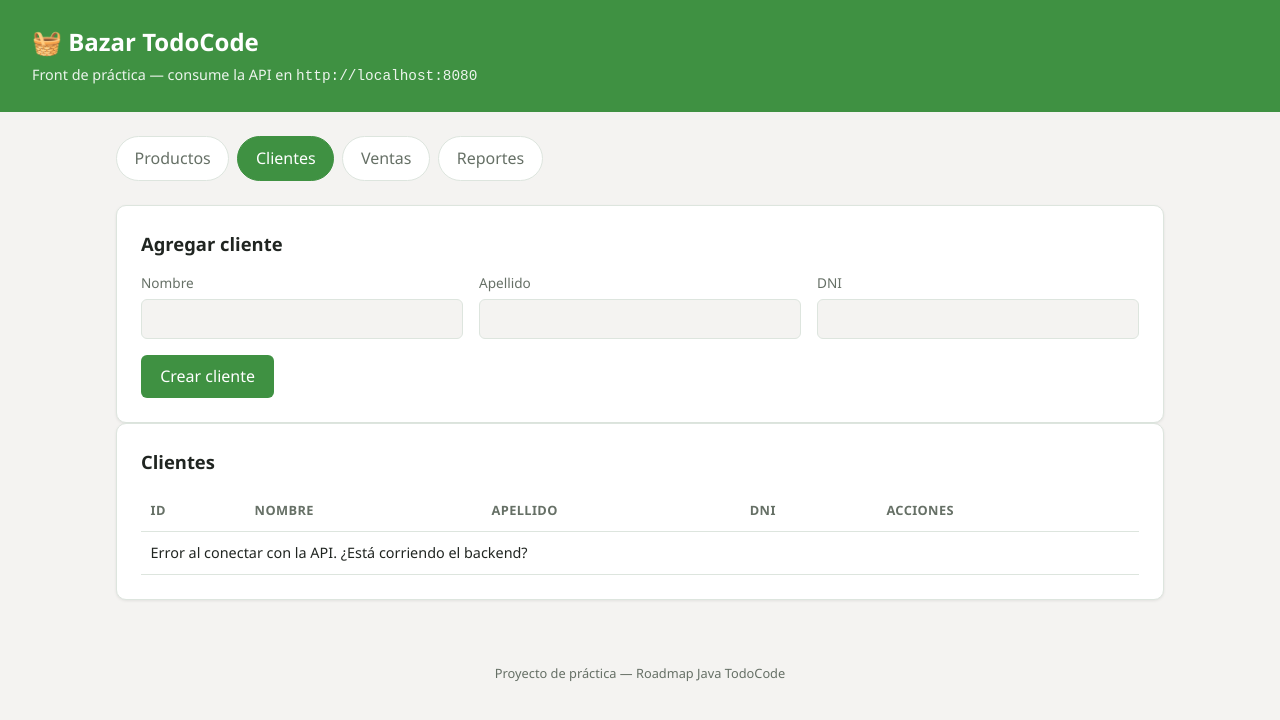
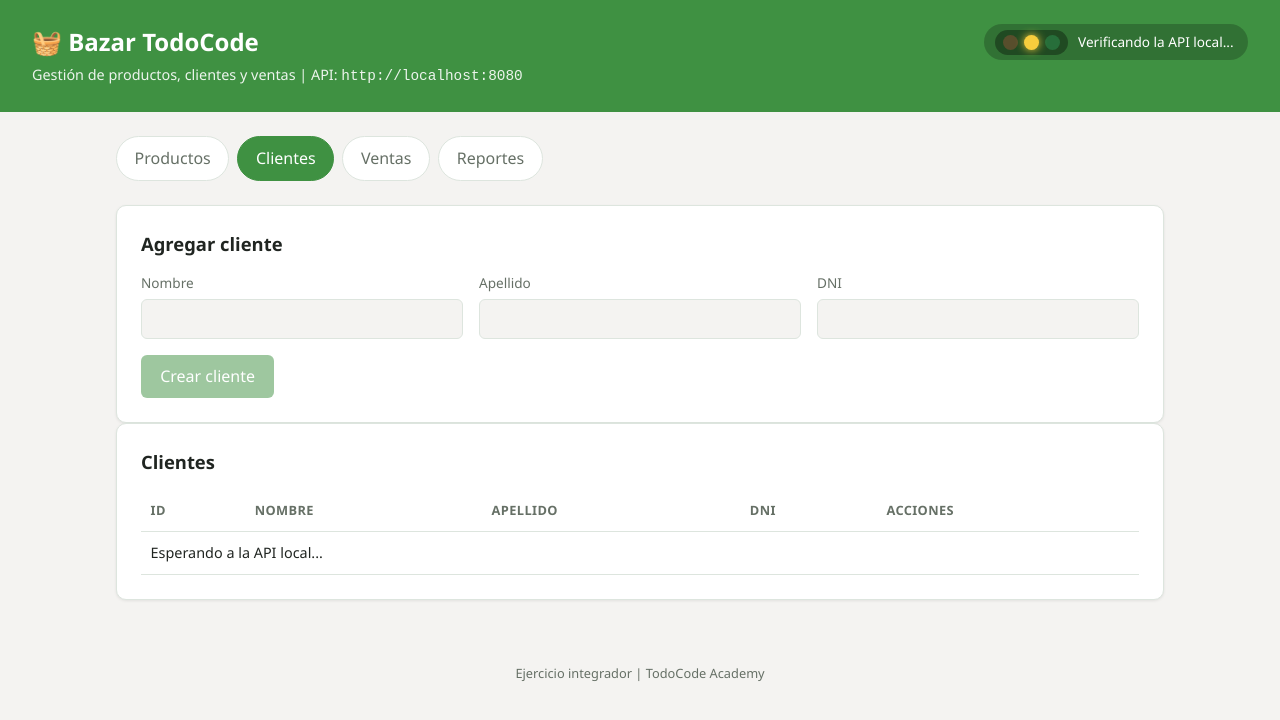
Before and after one commit to mdev-repos/front_bazar__curso_todocode, a plain HTML site: page index.html in a window 1280 px wide. Both pictures are taken after a click on the button "Clientes". Drawn offline with Linux system fonts and the light colour scheme; no server answers.

Commit message:
feat: wake the server on load with a traffic light and block backend actions until it is ready

```diff
--- a/css/style.css
+++ b/css/style.css
@@ -303,3 +303,84 @@ footer {
     font-size: 0.8rem;
     padding-bottom: 2rem;
 }
+
+
+/* ---------- Semáforo del servidor ---------- */
+
+.header-top {
+    display: flex;
+    align-items: center;
+    justify-content: space-between;
+    gap: 1rem;
+    flex-wrap: wrap;
+}
+
+.api-status {
+    display: inline-flex;
+    align-items: center;
+    gap: 0.6rem;
+    background: rgba(0, 0, 0, 0.22);
+    padding: 0.35rem 0.9rem 0.35rem 0.7rem;
+    border-radius: 999px;
+    font-size: 0.85rem;
+}
+
+.semaphore {
+    display: inline-flex;
+    gap: 6px;
+    background: rgba(0, 0, 0, 0.35);
+    padding: 5px 8px;
+    border-radius: 999px;
+}
+
+.light {
+    width: 15px;
+    height: 15px;
+    border-radius: 50%;
+    opacity: 0.25;
+    transition: opacity 0.2s ease, box-shadow 0.2s ease;
+}
+
+.light.on { opacity: 1; }
+.light-red { background: #ff5a4d; }
+.light-yellow { background: #ffd23f; }
+.light-green { background: #3ddc84; }
+.light-red.on { box-shadow: 0 0 8px #ff5a4d; }
+.light-yellow.on { box-shadow: 0 0 8px #ffd23f; }
+.light-green.on { box-shadow: 0 0 8px #3ddc84; }
+
+.api-status[data-state="checking"] .light-yellow.on {
+    animation: blink 1s ease-in-out infinite;
+}
+
+@keyframes blink {
+    50% { opacity: 0.35; }
+}
+
+@media (prefers-reduced-motion: reduce) {
+    .api-status[data-state="checking"] .light-yellow.on {
+        animation: none;
+    }
+}
+
+.status-retry {
+    background: rgba(255, 255, 255, 0.2);
+    color: #fff;
+    border: 1px solid rgba(255, 255, 255, 0.5);
+    border-radius: 999px;
+    padding: 0.1rem 0.7rem;
+    font: inherit;
+    cursor: pointer;
+}
+
+/* ---------- Botones bloqueados mientras el servidor no responde ---------- */
+
+body[data-backend="waiting"] .needs-backend {
+    opacity: 0.5;
+    cursor: not-allowed;
+}
+
+body[data-backend="waiting"] .btn-primary.needs-backend:hover,
+body[data-backend="waiting"] .btn-danger.needs-backend:hover {
+    filter: none;
+}
--- a/index.html
+++ b/index.html
@@ -9,8 +9,19 @@
 <body>
 
     <header>
-        <h1>🧺 Bazar TodoCode</h1>
-        <p>Front de práctica — consume la API en <code id="api-url-label"></code></p>
+        <div class="header-top">
+            <h1>🧺 Bazar TodoCode</h1>
+            <div id="api-status" class="api-status" data-state="checking" role="status" aria-live="polite">
+                <span class="semaphore" aria-hidden="true">
+                    <span class="light light-red" data-light="red"></span>
+                    <span class="light light-yellow on" data-light="yellow"></span>
+                    <span class="light light-green" data-light="green"></span>
+                </span>
+                <span id="api-status-text">Conectando al servidor...</span>
+                <button type="button" id="retry-status" class="status-retry" hidden>Reintentar</button>
+            </div>
+        </div>
+        <p>Gestión de productos, clientes y ventas | API: <code id="api-url-label"></code></p>
     </header>
 
     <main>
@@ -33,7 +44,7 @@
                         <label>Stock <input type="number" name="stock" min="0" step="0.01" required></label>
                     </div>
                     <div class="form-actions">
-                        <button type="submit" class="btn btn-primary">Crear producto</button>
+                        <button type="submit" class="btn btn-primary needs-backend">Crear producto</button>
                         <span id="create-product-feedback" class="feedback"></span>
                     </div>
                 </form>
@@ -42,7 +53,7 @@
             <section>
                 <h2>Inventario</h2>
                 <label class="toggle-row">
-                    <input type="checkbox" id="low-stock-toggle">
+                    <input type="checkbox" id="low-stock-toggle" class="needs-backend">
                     Mostrar solo productos con bajo stock
                 </label>
                 <div class="table-wrapper">
@@ -70,7 +81,7 @@
                         <label>DNI <input type="text" name="dni" required></label>
                     </div>
                     <div class="form-actions">
-                        <button type="submit" class="btn btn-primary">Crear cliente</button>
+                        <button type="submit" class="btn btn-primary needs-backend">Crear cliente</button>
                         <span id="create-client-feedback" class="feedback"></span>
                     </div>
                 </form>
@@ -104,7 +115,7 @@
                     <button type="button" id="add-sale-item" class="btn btn-secondary btn-small">+ Agregar producto</button>
 
                     <div class="form-actions">
-                        <button type="submit" class="btn btn-primary">Registrar venta</button>
+                        <button type="submit" class="btn btn-primary needs-backend">Registrar venta</button>
                         <span id="create-sale-feedback" class="feedback"></span>
                     </div>
                 </form>
@@ -133,13 +144,13 @@
                     <label>Monto total vendido en una fecha
                         <input type="date" id="report-date">
                     </label>
-                    <button type="button" id="query-amount-by-date" class="btn btn-primary btn-small">Consultar</button>
+                    <button type="button" id="query-amount-by-date" class="btn btn-primary btn-small needs-backend">Consultar</button>
                     <p id="amount-by-date-output" class="report-output"></p>
                 </div>
 
                 <div class="report-block">
                     <p>Venta con el monto más alto registrada</p>
-                    <button type="button" id="query-highest-sale" class="btn btn-primary btn-small">Consultar</button>
+                    <button type="button" id="query-highest-sale" class="btn btn-primary btn-small needs-backend">Consultar</button>
                     <p id="highest-sale-output" class="report-output"></p>
                 </div>
             </section>
@@ -147,7 +158,7 @@
     </main>
 
     <footer>
-        Proyecto de práctica — Roadmap Java TodoCode
+        Ejercicio integrador | TodoCode Academy
     </footer>
 
     <!-- ==================== MODALES ==================== -->
@@ -163,7 +174,7 @@
                 <label>Stock <input type="number" name="stock" min="0" step="0.01"></label>
             </div>
             <div class="form-actions">
-                <button type="submit" class="btn btn-primary">Guardar cambios</button>
+                <button type="submit" class="btn btn-primary needs-backend">Guardar cambios</button>
                 <button type="button" id="cancel-edit-product" class="btn btn-secondary">Cancelar</button>
                 <span id="edit-product-feedback" class="feedback"></span>
             </div>
@@ -180,7 +191,7 @@
                 <label>DNI <input type="text" name="dni"></label>
             </div>
             <div class="form-actions">
-                <button type="submit" class="btn btn-primary">Guardar cambios</button>
+                <button type="submit" class="btn btn-primary needs-backend">Guardar cambios</button>
                 <button type="button" id="cancel-edit-client" class="btn btn-secondary">Cancelar</button>
                 <span id="edit-client-feedback" class="feedback"></span>
             </div>
@@ -197,6 +208,7 @@
 
     <script src="js/config.js"></script>
     <script src="js/api.js"></script>
+    <script src="js/status.js"></script>
     <script src="js/app.js"></script>
     <script>
         document.querySelector("#api-url-label").textContent = API_BASE_URL;
--- a/js/api.js
+++ b/js/api.js
@@ -1,5 +1,5 @@
 // ------------------------------------------------------------------
-// Capa de acceso a la API — el único lugar del front que sabe que
+// Capa de acceso a la API | el único lugar del front que sabe que
 // existe un backend REST. app.js nunca llama a fetch() directamente.
 // ------------------------------------------------------------------
 
--- a/js/app.js
+++ b/js/app.js
@@ -55,8 +55,8 @@ function renderProducts(list) {
             <td>${money(product.price)}</td>
             <td>${product.stock}${lowStock ? ' <span class="badge badge-warning">bajo stock</span>' : ""}</td>
             <td class="actions">
-                <button class="btn btn-small btn-edit" data-id="${product.productCode}">Editar</button>
-                <button class="btn btn-small btn-danger" data-id="${product.productCode}">Eliminar</button>
+                <button class="btn btn-small btn-edit needs-backend" data-id="${product.productCode}">Editar</button>
+                <button class="btn btn-small btn-danger needs-backend" data-id="${product.productCode}">Eliminar</button>
             </td>
         `;
         productsTableBody.appendChild(row);
@@ -68,6 +68,7 @@ function renderProducts(list) {
     productsTableBody.querySelectorAll(".btn-danger").forEach(btn =>
         btn.addEventListener("click", () => handleDeleteProduct(Number(btn.dataset.id)))
     );
+    refreshBackendGuard();
 }
 
 async function loadProducts() {
@@ -183,8 +184,8 @@ function renderClients(list) {
             <td>${escapeHtml(client.lastName)}</td>
             <td>${escapeHtml(client.dni)}</td>
             <td class="actions">
-                <button class="btn btn-small btn-edit" data-id="${client.clientId}">Editar</button>
-                <button class="btn btn-small btn-danger" data-id="${client.clientId}">Eliminar</button>
+                <button class="btn btn-small btn-edit needs-backend" data-id="${client.clientId}">Editar</button>
+                <button class="btn btn-small btn-danger needs-backend" data-id="${client.clientId}">Eliminar</button>
             </td>
         `;
         clientsTableBody.appendChild(row);
@@ -196,6 +197,7 @@ function renderClients(list) {
     clientsTableBody.querySelectorAll(".btn-danger").forEach(btn =>
         btn.addEventListener("click", () => handleDeleteClient(Number(btn.dataset.id)))
     );
+    refreshBackendGuard();
 }
 
 async function loadClients() {
@@ -312,7 +314,7 @@ function renderSales(list) {
             <td>${itemCount}</td>
             <td>${sale.clientId}</td>
             <td class="actions">
-                <button class="btn btn-small btn-secondary" data-id="${sale.saleId}">Ver productos</button>
+                <button class="btn btn-small btn-secondary needs-backend" data-id="${sale.saleId}">Ver productos</button>
             </td>
         `;
         salesTableBody.appendChild(row);
@@ -321,6 +323,7 @@ function renderSales(list) {
     salesTableBody.querySelectorAll(".btn-secondary").forEach(btn =>
         btn.addEventListener("click", () => openSaleProductsModal(Number(btn.dataset.id)))
     );
+    refreshBackendGuard();
 }
 
 async function loadSales() {
@@ -443,7 +446,7 @@ async function openSaleProductsModal(saleId) {
     try {
         const saleProducts = await fetchSaleProducts(saleId);
         saleProductsList.innerHTML = saleProducts.length
-            ? saleProducts.map(p => `<li>${escapeHtml(p.name)} — ${escapeHtml(p.brand)} (${money(p.price)})</li>`).join("")
+            ? saleProducts.map(p => `<li>${escapeHtml(p.name)} - ${escapeHtml(p.brand)} (${money(p.price)})</li>`).join("")
             : "<li>Esta venta no tiene productos.</li>";
     } catch (err) {
         saleProductsList.innerHTML = `<li>${escapeHtml(err.message)}</li>`;
@@ -480,7 +483,7 @@ document.querySelector("#query-highest-sale").addEventListener("click", async ()
             return;
         }
         output.innerHTML = `
-            Venta #${highest.saleId} — ${money(highest.total)}<br>
+            Venta #${highest.saleId} - ${money(highest.total)}<br>
             Cantidad de productos: ${highest.productQuantity}<br>
             Cliente: ${escapeHtml(highest.clientName)} ${escapeHtml(highest.clientLastName)}
         `;
@@ -490,10 +493,25 @@ document.querySelector("#query-highest-sale").addEventListener("click", async ()
 });
 
 // ---------- Arranque ----------
-// Todas las listas se cargan solas al abrir la página (sin necesidad
-// de hacer un POST primero).
+// Las listas se cargan solas apenas el servidor responde (sin hacer un
+// alta primero). Mientras tanto se muestra que se está conectando.
+
+function showWaitingRows() {
+    const message = API_IS_LOCAL
+        ? "Esperando a la API local..."
+        : "Conectando al servidor... la primera vez puede tardar hasta un minuto.";
+    productsTableBody.innerHTML = `<tr><td colspan="6">${message}</td></tr>`;
+    clientsTableBody.innerHTML = `<tr><td colspan="5">${message}</td></tr>`;
+    salesTableBody.innerHTML = `<tr><td colspan="6">${message}</td></tr>`;
+    productsEmptyState.hidden = true;
+    clientsEmptyState.hidden = true;
+    salesEmptyState.hidden = true;
+}
+
+function loadAll() {
+    return Promise.all([loadProducts(), loadClients(), loadSales()]);
+}
 
 addSaleItemLine();
-loadProducts();
-loadClients();
-loadSales();
+showWaitingRows();
+startBackendMonitor({ onReady: loadAll, onLost: showWaitingRows });
--- a/js/config.js
+++ b/js/config.js
@@ -2,9 +2,10 @@
 // Detecta automáticamente dónde está corriendo este front, para no
 // tener que editar nada a mano según el entorno:
 //   - Servido en localhost/127.0.0.1 (desarrollo local) -> backend local
-//   - Servido en cualquier otro dominio (ej. GitHub Pages) -> backend deployado
+//   - Servido en cualquier otro dominio (ej. GitHub Pages) -> backend publicado
 // ------------------------------------------------------------------
-const API_BASE_URL =
-  (location.hostname === "localhost" || location.hostname === "127.0.0.1")
+const API_IS_LOCAL = location.hostname === "localhost" || location.hostname === "127.0.0.1";
+
+const API_BASE_URL = API_IS_LOCAL
     ? "http://localhost:8080"
     : "https://api-bazar-ejercicio-curso-todocode.onrender.com";
--- /dev/null
+++ b/js/status.js
@@ -0,0 +1,144 @@
+// ------------------------------------------------------------------
+// Estado del servidor. Apenas se abre la página se le hace una consulta
+// a la API: el servidor gratuito se duerme tras un rato sin uso y así
+// empieza a despertar mientras la persona recorre la pantalla.
+//
+// Semáforo:
+//   amarillo -> conectando (la primera vez puede tardar hasta ~1 minuto)
+//   verde    -> el servidor responde
+//   rojo     -> sin respuesta (se sigue intentando solo)
+//
+// Mientras no está en verde, los botones que impactan en el backend
+// quedan bloqueados (los campos se pueden seguir completando).
+// ------------------------------------------------------------------
+
+const ATTEMPT_TIMEOUT_MS = 30000;
+const RETRY_MS = 3000;
+const GIVE_UP_MS = 120000;      // pasado este tiempo sin respuesta, la luz pasa a roja
+const WATCH_MS = 120000;        // con el servidor arriba, lo consulta de vez en cuando (también evita que se duerma)
+
+const BLOCKED_HINT = API_IS_LOCAL
+    ? "🚫 Esperando a la API local..."
+    : "🚫 Conectando al servidor...";
+
+const statusBox = document.querySelector("#api-status");
+const statusText = document.querySelector("#api-status-text");
+const statusLights = document.querySelectorAll("#api-status .light");
+const retryButton = document.querySelector("#retry-status");
+
+let backendReady = false;
+let waitStartedAt = Date.now();
+let ticker = null;
+let monitorCallbacks = { onReady() {}, onLost() {} };
+
+function statusLabel(state) {
+    if (state === "ready") return API_IS_LOCAL ? "API local disponible" : "Servidor listo";
+    if (state === "down") return API_IS_LOCAL ? "No se detecta la API local" : "Sin respuesta del servidor";
+    const seconds = Math.floor((Date.now() - waitStartedAt) / 1000);
+    return API_IS_LOCAL
+        ? "Verificando la API local..."
+        : `Conectando al servidor... ${seconds}s`;
+}
+
+function setStatus(state) {
+    const light = { checking: "yellow", ready: "green", down: "red" }[state];
+    statusBox.dataset.state = state;
+    statusText.textContent = statusLabel(state);
+    statusLights.forEach(el => el.classList.toggle("on", el.dataset.light === light));
+    retryButton.hidden = state !== "down";
+    statusBox.title = state === "checking" && !API_IS_LOCAL
+        ? "El servidor gratuito se duerme tras un rato sin uso: la primera conexión puede tardar hasta un minuto."
+        : "";
+
+    backendReady = state === "ready";
+    document.body.dataset.backend = backendReady ? "ready" : "waiting";
+    refreshBackendGuard();
+}
+
+// Marca (o desmarca) como bloqueados los botones que necesitan el backend.
+function refreshBackendGuard() {
+    document.querySelectorAll(".needs-backend").forEach(el => {
+        if (backendReady) {
+            el.removeAttribute("aria-disabled");
+            el.removeAttribute("title");
+        } else {
+            el.setAttribute("aria-disabled", "true");
+            el.title = BLOCKED_HINT;
+        }
+    });
+}
+
+// Captura clics y envíos antes que cualquier otro handler.
+function blockWhileWaiting(event) {
+    if (backendReady) return;
+    const blocked = event.target.closest(".needs-backend");
+    const form = event.type === "submit" ? event.target : null;
+    if (!blocked && !form?.querySelector(".needs-backend")) return;
+
+    event.preventDefault();
+    event.stopImmediatePropagation();
+
+    const feedback = (form ?? blocked?.closest("form"))?.querySelector(".feedback");
+    if (feedback) {
+        feedback.textContent = "Todavía se está conectando con el servidor. Probá de nuevo cuando la luz esté en verde.";
+        feedback.className = "feedback feedback-error";
+    }
+}
+document.addEventListener("click", blockWhileWaiting, true);
+document.addEventListener("submit", blockWhileWaiting, true);
+
+async function isBackendUp() {
+    try {
+        const response = await fetch(`${API_BASE_URL}/products`, {
+            signal: AbortSignal.timeout(ATTEMPT_TIMEOUT_MS)
+        });
+        return response.ok;
+    } catch {
+        return false;
+    }
+}
+
+function sleep(ms) {
+    return new Promise(resolve => setTimeout(resolve, ms));
+}
+
+async function waitUntilReady() {
+    waitStartedAt = Date.now();
+    setStatus("checking");
+    clearInterval(ticker);
+    ticker = setInterval(() => {
+        if (statusBox.dataset.state === "checking") statusText.textContent = statusLabel("checking");
+    }, 1000);
+
+    while (!(await isBackendUp())) {
+        if (Date.now() - waitStartedAt > GIVE_UP_MS) setStatus("down");
+        await sleep(RETRY_MS);
+    }
+
+    clearInterval(ticker);
+    setStatus("ready");
+    monitorCallbacks.onReady();
+    watchBackend();
+}
+
+function watchBackend() {
+    setTimeout(async () => {
+        if (await isBackendUp()) {
+            watchBackend();
+        } else {
+            monitorCallbacks.onLost();
+            waitUntilReady();
+        }
+    }, WATCH_MS);
+}
+
+function startBackendMonitor(callbacks) {
+    monitorCallbacks = callbacks;
+    waitUntilReady();
+}
+
+retryButton.addEventListener("click", () => {
+    if (backendReady) return;
+    waitStartedAt = Date.now();
+    setStatus("checking");
+});
```
